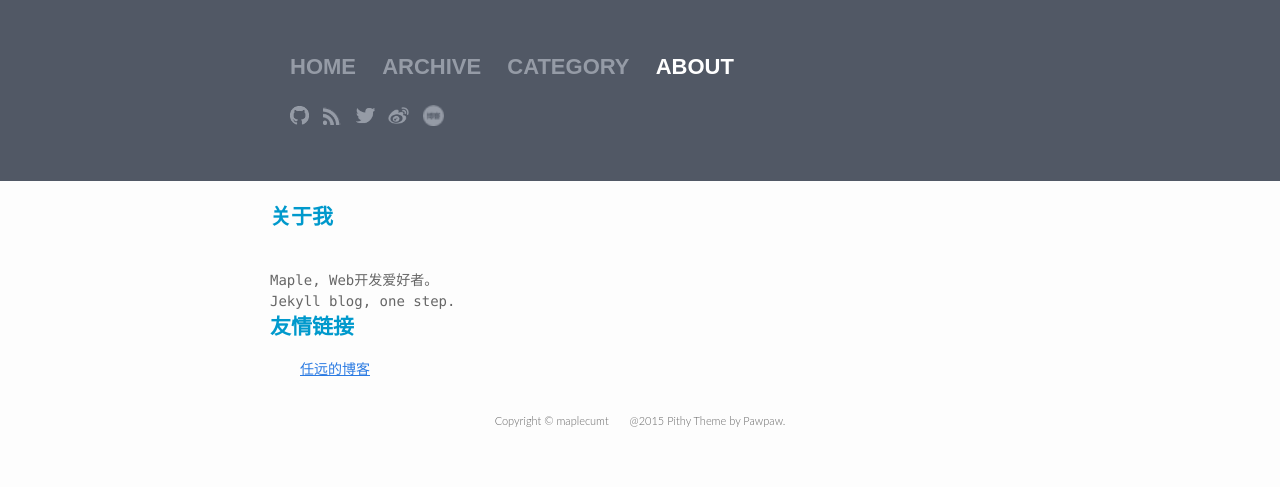
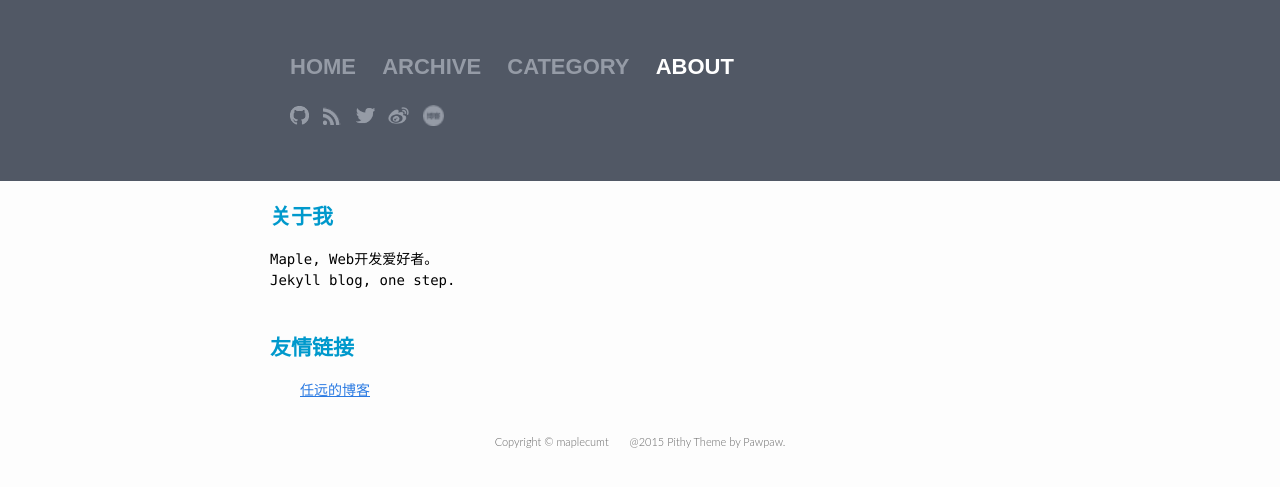
Before and after one commit to maple-yf/maplecumt, a Jekyll site: the page built from about.html, in a window 1280 px wide. Shown: the top 487 px of the page. Built offline with Jekyll 4.4.1, drawn with Linux system fonts in a browser that asks for light colours.

Commit message:
no message

```diff
--- a/about.html
+++ b/about.html
@@ -3,12 +3,10 @@ layout: default
 ---
 <div class="well">
 	<h2 class="category" >关于我</h2>
-	<div class="about">
-	<br>
 	Maple, Web开发爱好者。<br>
 	Jekyll blog, one step.
-	</div>
 </div>
+<br><br>
 <div class="well">
 	<h2 class="category" >友情链接</h2>
 	<ul>
```
